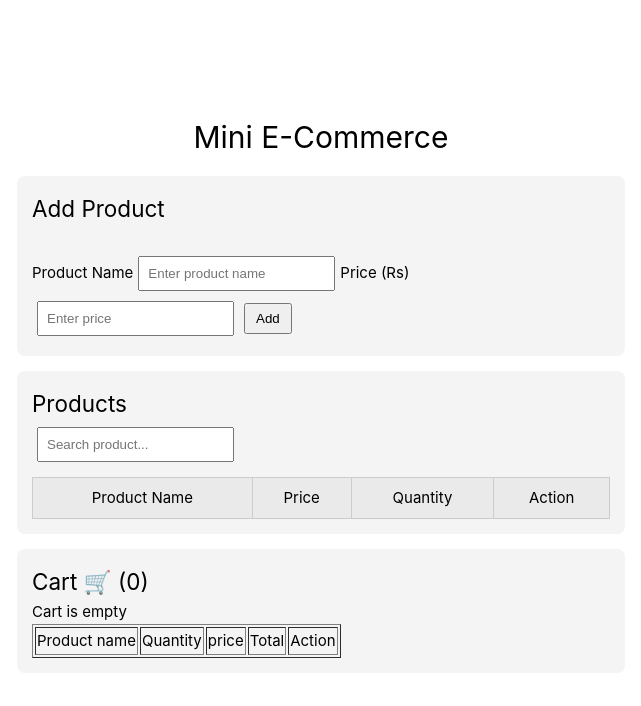
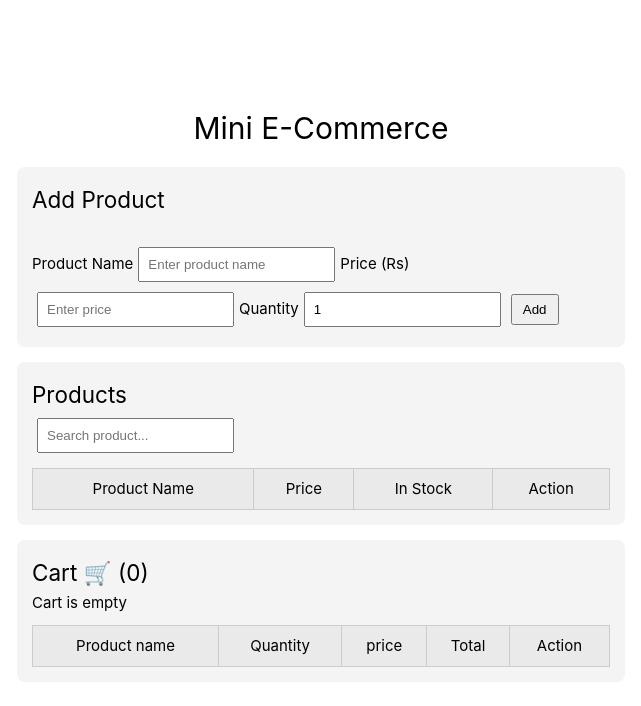
Before and after one commit to sanjyalsmriti/vueTask, a Vue app: page / in a window 1280 px wide. Shown: the top 706 px of the page, without its empty margins (15-656 px from the left). Built offline with nearby package versions, Linux system fonts and the light colour scheme.

Commit message:
feat: instocks and tital in cart

```diff
--- a/src/App.vue
+++ b/src/App.vue
@@ -14,8 +14,14 @@
     type="number"
     placeholder="Enter price"
     min="0"
+  />
 
-  oninput="this.value = Math.abs(this.value)"
+  <label>Quantity</label>
+  <input
+    v-model.number="quantity"
+    type="number"
+    placeholder="Enter quantity"
+    min="1"
   />
 
   <button @click="addProduct">Add</button>
@@ -29,7 +35,7 @@
           <tr>
             <th>Product Name</th>
             <th>Price</th>
-            <th>Quantity</th>
+            <th>In Stock</th>
             <th>Action</th>
           </tr>
         </thead>
@@ -37,10 +43,11 @@
           <tr v-for="(product, index) in filteredProducts" :key="product.id">
             <td>{{ product.name }}</td>
             <td>Rs {{ product.price }}</td>
-            <td>{{ product.quantity || 1 }}</td>
+            <td>
+              {{ product.quantity }}</td>
             <td>
               <div class="action-buttons">
-                <button @click="addToCart(product)">Add to Cart</button>
+                <button @click="addToCart(product)" :disabled="!product.quantity || product.quantity < 1">Add to Cart</button>
                 <button class="delete" @click="deleteProduct(index)">Delete</button>
               </div>
             </td>
@@ -54,7 +61,7 @@
 
       <div v-if="cart.length === 0">Cart is empty</div>
 
-      <table border="1">
+      <table border="1" class="product-table">
         <thead>
           <tr>
             <th>Product name</th>
@@ -96,6 +103,7 @@ import { ref, computed, onMounted } from "vue"
 
 const name = ref("")
 const price = ref("")
+const quantity = ref(1)
 const search = ref("")
 
 const products = ref([])
@@ -118,10 +126,11 @@ const saveProducts = () => {
 
 
 const saveCart = () => {
+  saveProducts();
   localStorage.setItem(
     "cart",
     JSON.stringify(cart.value)
-  )
+  );
 }
 const blockNegative = (e) => {
   if (e.key === "-" || e.key === "e") {
@@ -149,10 +158,17 @@ const addProduct = () => {
     alert("Price must be greater than 0")
     return
   }
+
+  if (quantity.value === "" || quantity.value === null || quantity.value < 1) {
+    alert("Enter a valid quantity (at least 1)")
+    return
+  }
+
   const newProduct = {
     id: Date.now(),
     name: name.value,
-    price: Number(price.value)
+    price: Number(price.value),
+    quantity: Number(quantity.value)
   }
 
   products.value.push(newProduct)
@@ -160,6 +176,7 @@ const addProduct = () => {
 
   name.value = ""
   price.value = ""
+  quantity.value = 1
 }
 
 const deleteProduct = (index) => {
@@ -186,17 +203,34 @@ const filteredProducts = computed(() => {
 })
 
 const addToCart = (product) => {
-  cart.value.find(item => item.id === product.id)
-    ? cart.value.find(item => item.id === product.id).quantity =
-        (cart.value.find(item => item.id === product.id).quantity || 1) + 1
-     :
-  cart.value.push(product)
-  saveCart()
+
+  const prod = products.value.find(p => p.id === product.id)
+  if (!prod) return;
+
+  if (!prod.quantity || prod.quantity < 1) {
+    return;
+  }
+
+  prod.quantity = prod.quantity - 1;
+  const cartItem = cart.value.find(item => item.id === product.id)
+  if (cartItem) {
+    cartItem.quantity = cartItem.quantity + 1;
+  } else {
+    cart.value.push({ id: product.id, name: product.name, price: product.price, quantity: 1 });
+  }
+  saveCart();
 }
 
 const removeFromCart = (index) => {
-  cart.value.splice(index, 1)
-  saveCart()
+  const item = cart.value[index];
+  if (item) {
+    const prod = products.value.find(p => p.id === item.id);
+    if (prod) {
+      prod.quantity = (prod.quantity || 0) + (item.quantity || 1);
+    }
+  }
+  cart.value.splice(index, 1);
+  saveCart();
 }
 
 const checkout = () => {
```
Lines whose indentation alone changed are shown as unchanged.
